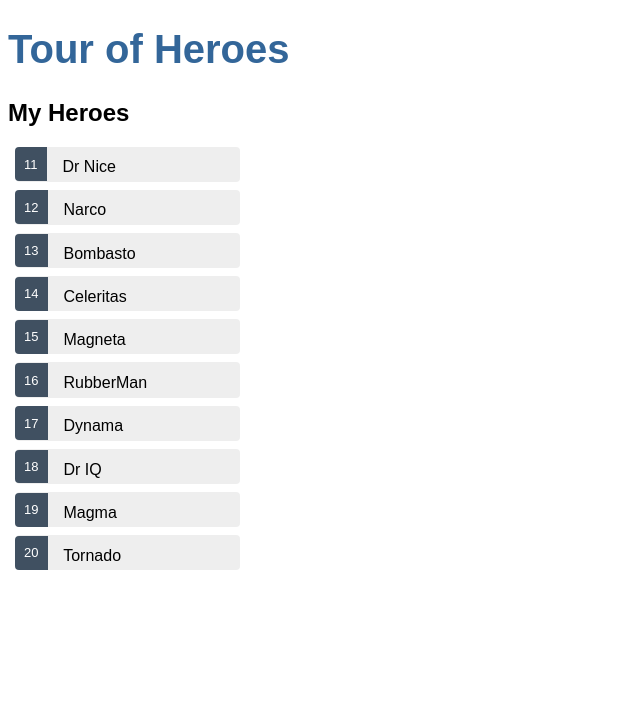
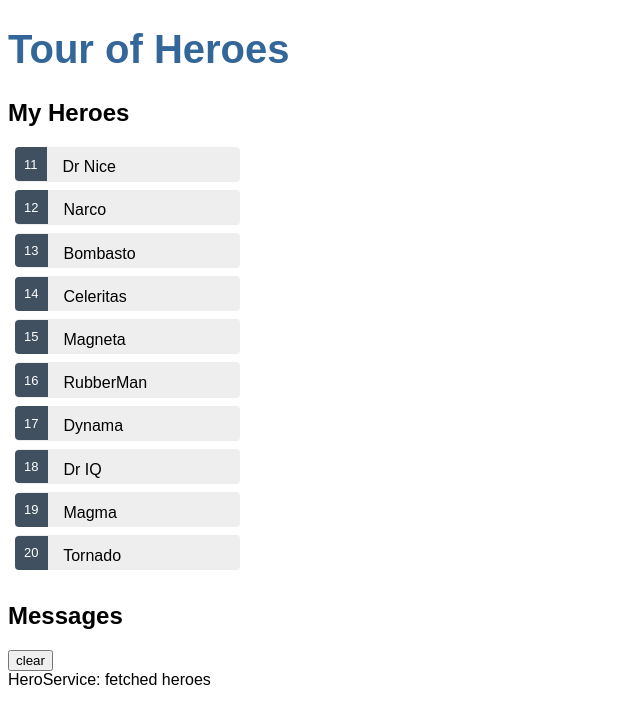
Before and after one commit to soarflat-sandbox/angular-tour-of-heroes-re, an Angular app: page / in a window 1280 px wide. Shown: the top 724 px of the page, without its empty margins (0-640 px from the left). Built offline with nearby package versions, Linux system fonts and the light colour scheme.

Commit message:
feat: メッセージを取り扱う MessageServie を作成し、コンポーネントや別のサービスに注入した。

```diff
--- a/src/app/app.component.html
+++ b/src/app/app.component.html
@@ -1,2 +1,3 @@
 <h1>{{ title }}</h1>
 <app-heroes></app-heroes>
+<app-messages></app-messages>
--- a/src/app/app.module.ts
+++ b/src/app/app.module.ts
@@ -9,6 +9,7 @@
 import { HeroesComponent } from './heroes/heroes.component';
 // HeroDetailComponent コンポーネントをインポート
 import { HeroDetailComponent } from './hero-detail/hero-detail.component';
+import { MessagesComponent } from './messages/messages.component';
 
 @NgModule({
   declarations: [
@@ -18,6 +19,7 @@
     HeroesComponent,
     // HeroDetailComponent を宣言。heroes-detail.component.ts で`selector: 'app-heroes-detail'`を指定しているため、テンプレートで <app-heros-detail> を利用できる。
     HeroDetailComponent,
+    MessagesComponent,
   ],
   imports: [
     BrowserModule,
--- a/src/app/hero.service.ts
+++ b/src/app/hero.service.ts
@@ -3,6 +3,7 @@
 
 import { Hero } from './hero';
 import { HEROES } from './mock-heroes';
+import { MessageService } from './message.service';
 
 @Injectable({
   // サービスを注入可能にするためには、そのサービスをプロバイダとして登録する必要がある
@@ -12,10 +13,12 @@
 // ヒーロデータを取り扱うサービス。
 // サービスとは目的が明確に定義されたクラス。クライアントのために何かを行うオブジェクト。
 export class HeroService {
-  constructor() {}
+  // MessageService を注入
+  constructor(private messageService: MessageService) {}
 
   // HEROES を通知する Observable を返す
   getHeroes(): Observable<Hero[]> {
+    this.messageService.add('HeroService: fetched heroes');
     return of(HEROES);
   }
 }
--- a/src/app/heroes/heroes.component.ts
+++ b/src/app/heroes/heroes.component.ts
@@ -2,6 +2,7 @@
 
 import { Hero } from '../hero';
 import { HeroService } from '../hero.service';
+import { MessageService } from '../message.service';
 
 @Component({
   // コンポーネントのセレクタ。テンプレートで <app-heroes></app-heroes> と記述して利用できる。
@@ -16,8 +17,12 @@
   heroes: Hero[];
   selectedHero: Hero;
 
-  // HeroService を注入する
-  constructor(private heroService: HeroService) {}
+  constructor(
+    // HeroService を注入する
+    private heroService: HeroService,
+    // MessageService を注入する
+    private messageService: MessageService
+  ) {}
 
   // コンポーネント作成直後に呼び出されるライフサイクルフック
   ngOnInit() {
@@ -26,6 +31,7 @@
 
   onSelect(hero: Hero): void {
     this.selectedHero = hero;
+    this.messageService.add(`HeroService: Selected hero id=${hero.id}`);
   }
 
   getHeroes(): void {
--- /dev/null
+++ b/src/app/message.service.ts
@@ -0,0 +1,19 @@
+import { Injectable } from '@angular/core';
+
+@Injectable({
+  // サービスを注入可能にするためには、そのサービスをプロバイダとして登録する必要がある
+  // "root" を指定すると HeroService をアプリケーションのどこにでも注入できる
+  providedIn: 'root',
+})
+// メッセージを取り扱うサービス
+export class MessageService {
+  messages: string[] = [];
+
+  add(message: string) {
+    this.messages.push(message);
+  }
+
+  clear() {
+    this.messages = [];
+  }
+}
--- /dev/null
+++ b/src/app/messages/messages.component.html
@@ -0,0 +1,5 @@
+<div *ngIf="messageService.messages.length">
+  <h2>Messages</h2>
+  <button class="clear" (click)="messageService.clear()">clear</button>
+  <div *ngFor="let message of messageService.messages">{{ message }}</div>
+</div>
--- /dev/null
+++ b/src/app/messages/messages.component.ts
@@ -0,0 +1,16 @@
+import { Component, OnInit } from '@angular/core';
+import { MessageService } from '../message.service';
+
+@Component({
+  selector: 'app-messages',
+  templateUrl: './messages.component.html',
+  styleUrls: ['./messages.component.scss'],
+})
+export class MessagesComponent implements OnInit {
+  // MessageService を注入
+  // 今回、messageService はテンプレート内でバインドして利用する。
+  // そのため、messageService はパブリックである必要がある。
+  constructor(public messageService: MessageService) {}
+
+  ngOnInit(): void {}
+}
```
Also changed, not shown: src/app/messages/messages.component.scss (added), 2 other files (tests, documents, lock files or other folders).
